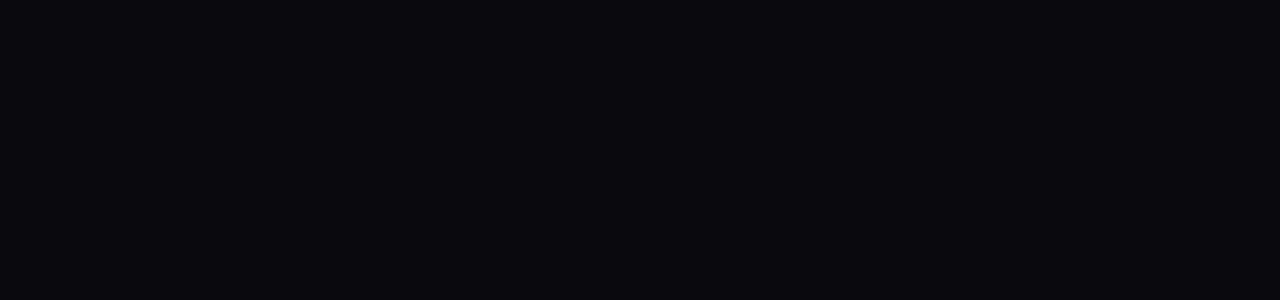
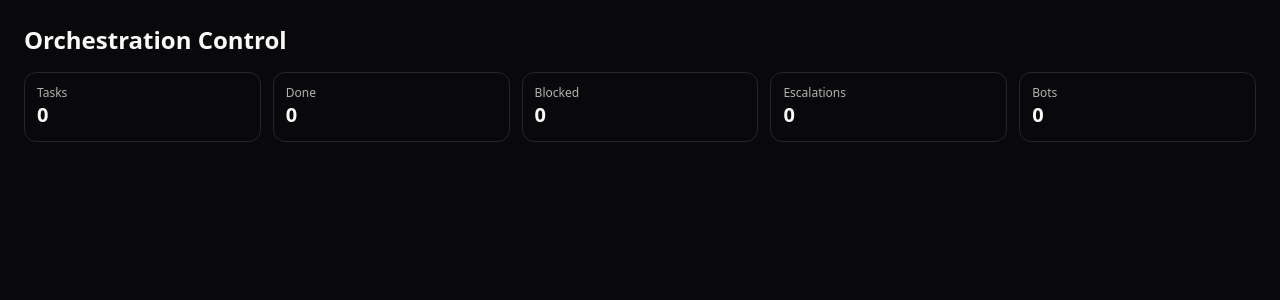
Before and after one commit to mubasel-lgtm/mission-control, a Next.js app: page /orchestration in a window 1280 px wide. Before the commit this address had no page. Shown: the top 300 px of the page. Built offline with nearby package versions, Linux system fonts and the light colour scheme; no server answers; the database is empty.

Commit message:
feat(ui): add orchestration control dashboard page wired to orchestration API

```diff
--- /dev/null
+++ b/src/app/orchestration/page.tsx
@@ -0,0 +1,8 @@
+'use client';
+import { useEffect, useState } from 'react';
+export default function OrchestrationPage(){
+  const [d,setD]=useState<any>(null);
+  useEffect(()=>{fetch('/api/orchestration/dashboard').then(r=>r.json()).then(setD)},[]);
+  if(!d) return <div className='p-6'>Loading orchestration…</div>;
+  return <div className='p-6 space-y-4'><h1 className='text-2xl font-bold'>Orchestration Control</h1><div className='grid grid-cols-2 md:grid-cols-5 gap-3'>{[['Tasks',d.stats.tasksTotal],['Done',d.stats.tasksDone],['Blocked',d.stats.tasksBlocked],['Escalations',d.stats.openEscalations],['Bots',d.stats.botsTotal]].map(([k,v])=><div key={String(k)} className='border rounded-xl p-3'><div className='text-xs opacity-70'>{k}</div><div className='text-xl font-semibold'>{String(v)}</div></div>)}</div></div>
+}
```
